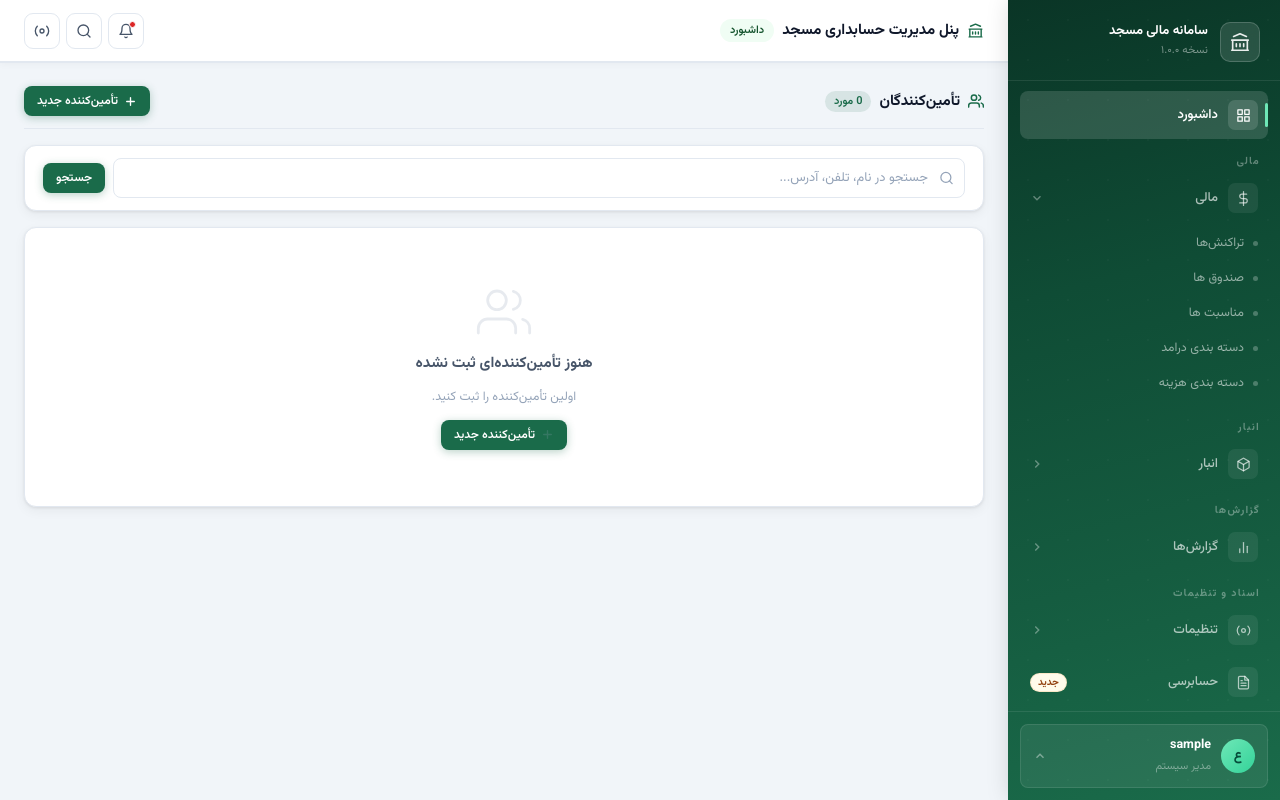
After one commit to mohammad-zavareh/MosqueProject, a Django app: page /inventory/supplier/ in a window 1280 px wide. The commit adds this page. Run offline with Django 5.2, Linux system fonts and the light colour scheme; the visitor is signed in with stand-in values (Sample User, id 1); data that the repository does not hold is empty.

Commit message:
Supplier views

```diff
--- a/MosqueProject/app_core/templates/base/sidebar.html
+++ b/MosqueProject/app_core/templates/base/sidebar.html
@@ -67,7 +67,7 @@
           <div class="sb-sub-inner">
             <a class="sb-sub-link" href="{% url 'inventory:transaction_list' %}">تراکنش ها</a>
             <a class="sb-sub-link" href="{% url 'inventory:item_list' %}">لیست کالاها</a>
-            <a class="sb-sub-link" href="#">تأمین‌کنندگان</a>
+            <a class="sb-sub-link" href="{% url 'inventory:supplier_list' %}">تأمین‌کنندگان</a>
           </div>
         </div>
       </div>
--- a/MosqueProject/app_inventory/forms.py
+++ b/MosqueProject/app_inventory/forms.py
@@ -149,3 +149,37 @@ class InventoryItemForm(forms.ModelForm):
         )
         self.fields["supplier"].empty_label = "— بدون تأمین‌کننده —"
         self.fields["supplier"].required    = False
+
+
+
+class SupplierForm(forms.ModelForm):
+    class Meta:
+        model  = Supplier
+        fields = ["name", "phone", "address"]
+        widgets = {
+            "name":    forms.TextInput(attrs={
+                           **_INPUT,
+                           "placeholder": "نام تأمین‌کننده",
+                       }),
+            "phone":   forms.TextInput(attrs={
+                           **_INPUT,
+                           "placeholder": "مثال: ۰۹۱۲۳۴۵۶۷۸۹",
+                       }),
+            "address": forms.Textarea(attrs={
+                           **_TEXTAREA,
+                           "placeholder": "آدرس (اختیاری)...",
+                       }),
+        }
+        labels = {
+            "name":    "نام تأمین‌کننده",
+            "phone":   "شماره تماس",
+            "address": "آدرس",
+        }
+        error_messages = {
+            "name": {"required": "نام تأمین‌کننده الزامی است."},
+        }
+
+    def __init__(self, *args, **kwargs):
+        super().__init__(*args, **kwargs)
+        self.fields["phone"].required   = False
+        self.fields["address"].required = False
--- /dev/null
+++ b/MosqueProject/app_inventory/templates/supplier_list.html
@@ -0,0 +1,234 @@
+{% extends "base/main.html" %}
+{% load static %}
+
+{% block title %}تأمین‌کنندگان{% endblock %}
+
+{% block extra_css %}
+<style>
+.search-wrap{position:relative;flex:1}
+.search-wrap svg{
+  position:absolute;top:50%;transform:translateY(-50%);
+  right:11px;pointer-events:none;color:var(--txt3);
+}
+.search-wrap input{padding-right:36px}
+
+.row-actions{display:flex;gap:4px;opacity:0;transition:opacity var(--t)}
+.tbl tbody tr:hover .row-actions{opacity:1}
+.row-dots{display:flex;color:var(--txt3)}
+.tbl tbody tr:hover .row-dots{display:none}
+
+.empty-state{
+  text-align:center;padding:56px 20px;
+  display:flex;flex-direction:column;align-items:center;gap:12px;
+}
+.empty-state svg{opacity:.22;color:var(--txt3)}
+.empty-state h3{font-size:15px;font-weight:700;color:var(--txt2)}
+.empty-state p{font-size:12.5px;color:var(--txt3);line-height:1.65}
+</style>
+{% endblock %}
+
+
+{% block content %}
+<div class="content">
+
+  {# ══ عنوان ══ #}
+  <div class="sec-title">
+    <svg width="16" height="16" viewBox="0 0 24 24" fill="none"
+         stroke="var(--p2)" stroke-width="2.2"
+         stroke-linecap="round" stroke-linejoin="round">
+      <path d="M17 21v-2a4 4 0 0 0-4-4H5a4 4 0 0 0-4 4v2"/>
+      <circle cx="9" cy="7" r="4"/>
+      <path d="M23 21v-2a4 4 0 0 0-3-3.87"/>
+      <path d="M16 3.13a4 4 0 0 1 0 7.75"/>
+    </svg>
+    تأمین‌کنندگان
+    <span class="sec-badge">{{ total }} مورد</span>
+    <div style="margin-right:auto">
+      <a href="{% url 'inventory:supplier_create' %}" class="btn btn-primary btn-sm">
+        <svg width="13" height="13" viewBox="0 0 24 24" fill="none"
+             stroke="currentColor" stroke-width="2.5" stroke-linecap="round">
+          <line x1="12" y1="5"  x2="12" y2="19"/>
+          <line x1="5"  y1="12" x2="19" y2="12"/>
+        </svg>
+        تأمین‌کننده جدید
+      </a>
+    </div>
+  </div>
+
+  {# ══ پیام‌ها ══ #}
+  {% for msg in messages %}
+  <div class="alert alert-{{ msg.tags }} mb-16">
+    <span class="alert-icon">
+      {% if "success" in msg.tags %}
+        <svg width="18" height="18" viewBox="0 0 24 24" fill="none" stroke="currentColor"
+             stroke-width="2.5" stroke-linecap="round" stroke-linejoin="round">
+          <path d="M22 11.08V12a10 10 0 1 1-5.93-9.14"/>
+          <polyline points="22 4 12 14.01 9 11.01"/>
+        </svg>
+      {% else %}
+        <svg width="18" height="18" viewBox="0 0 24 24" fill="none" stroke="currentColor"
+             stroke-width="2.5" stroke-linecap="round" stroke-linejoin="round">
+          <circle cx="12" cy="12" r="10"/>
+          <line x1="12" y1="8"  x2="12"    y2="12"/>
+          <line x1="12" y1="16" x2="12.01" y2="16"/>
+        </svg>
+      {% endif %}
+    </span>
+    <div class="alert-body"><div class="alert-txt">{{ msg }}</div></div>
+    <button class="alert-close" onclick="this.closest('.alert').remove()">
+      <svg width="14" height="14" viewBox="0 0 24 24" fill="none" stroke="currentColor"
+           stroke-width="2.5" stroke-linecap="round">
+        <line x1="18" y1="6"  x2="6"  y2="18"/>
+        <line x1="6"  y1="6"  x2="18" y2="18"/>
+      </svg>
+    </button>
+  </div>
+  {% endfor %}
+
+  {# ══ جستجو ══ #}
+  <div class="card mb-16" style="padding:12px 18px">
+    <form method="get" id="searchForm">
+      <div class="d-flex align-c gap-8 fw">
+        <div class="search-wrap">
+          <svg width="15" height="15" viewBox="0 0 24 24" fill="none"
+               stroke="currentColor" stroke-width="2"
+               stroke-linecap="round" stroke-linejoin="round">
+            <circle cx="11" cy="11" r="8"/>
+            <line x1="21" y1="21" x2="16.65" y2="16.65"/>
+          </svg>
+          <input type="text" name="q" id="searchInput"
+                 class="form-ctrl"
+                 placeholder="جستجو در نام، تلفن، آدرس..."
+                 value="{{ q }}">
+        </div>
+        <button type="submit" class="btn btn-primary btn-sm">جستجو</button>
+        {% if has_filters %}
+          <a href="{% url 'inventory:supplier_list' %}"
+             class="btn btn-ghost btn-sm">پاک‌سازی</a>
+        {% endif %}
+      </div>
+    </form>
+  </div>
+
+  {# ══ جدول ══ #}
+  <div class="card" style="padding:0;overflow:hidden">
+    {% if suppliers %}
+    <div class="tbl-wrap">
+      <table class="tbl">
+        <thead>
+          <tr>
+            <th style="width:46px">#</th>
+            <th>نام تأمین‌کننده</th>
+            <th>شماره تماس</th>
+            <th>آدرس</th>
+            <th>تعداد کالا</th>
+            <th style="width:70px">عملیات</th>
+          </tr>
+        </thead>
+        <tbody>
+          {% for sup in suppliers %}
+          <tr>
+            <td class="text-muted fs-12">{{ forloop.counter }}</td>
+
+            <td><span class="td-main">{{ sup.name }}</span></td>
+
+            <td class="fs-12">
+              {% if sup.phone %}
+                <a href="tel:{{ sup.phone }}"
+                   style="color:var(--p2);text-decoration:none;font-weight:600">
+                  {{ sup.phone }}
+                </a>
+              {% else %}
+                <span class="text-muted">—</span>
+              {% endif %}
+            </td>
+
+            <td class="text-muted fs-12">
+              {{ sup.address|truncatechars:60|default:"—" }}
+            </td>
+
+            <td>
+              {% if sup.item_count %}
+                <span class="badge bdg-blue">{{ sup.item_count }} کالا</span>
+              {% else %}
+                <span class="text-muted fs-12">—</span>
+              {% endif %}
+            </td>
+
+            <td>
+              <div class="row-actions">
+                <a href="{% url 'inventory:supplier_update' pk=sup.pk %}"
+                   class="btn btn-ghost btn-sq" title="ویرایش">
+                  <svg width="13" height="13" viewBox="0 0 24 24" fill="none"
+                       stroke="currentColor" stroke-width="2.2"
+                       stroke-linecap="round" stroke-linejoin="round">
+                    <path d="M11 4H4a2 2 0 0 0-2 2v14a2 2 0 0 0 2 2h14a2 2 0 0 0 2-2v-7"/>
+                    <path d="M18.5 2.5a2.121 2.121 0 0 1 3 3L12 15l-4 1 1-4z"/>
+                  </svg>
+                </a>
+              </div>
+              <div class="row-dots">
+                <svg width="14" height="14" viewBox="0 0 24 24" fill="none"
+                     stroke="currentColor" stroke-width="2.5" stroke-linecap="round">
+                  <circle cx="5"  cy="12" r="1"/>
+                  <circle cx="12" cy="12" r="1"/>
+                  <circle cx="19" cy="12" r="1"/>
+                </svg>
+              </div>
+            </td>
+          </tr>
+          {% endfor %}
+        </tbody>
+      </table>
+    </div>
+
+    {% else %}
+    <div class="empty-state">
+      <svg width="56" height="56" viewBox="0 0 24 24" fill="none"
+           stroke="currentColor" stroke-width="1.2"
+           stroke-linecap="round" stroke-linejoin="round">
+        <path d="M17 21v-2a4 4 0 0 0-4-4H5a4 4 0 0 0-4 4v2"/>
+        <circle cx="9" cy="7" r="4"/>
+        <path d="M23 21v-2a4 4 0 0 0-3-3.87"/>
+        <path d="M16 3.13a4 4 0 0 1 0 7.75"/>
+      </svg>
+      {% if has_filters %}
+        <h3>نتیجه‌ای یافت نشد</h3>
+        <p>هیچ تأمین‌کننده‌ای با عبارت «{{ q }}» پیدا نشد.</p>
+        <a href="{% url 'inventory:supplier_list' %}"
+           class="btn btn-outline btn-sm">پاک‌سازی جستجو</a>
+      {% else %}
+        <h3>هنوز تأمین‌کننده‌ای ثبت نشده</h3>
+        <p>اولین تأمین‌کننده را ثبت کنید.</p>
+        <a href="{% url 'inventory:supplier_create' %}"
+           class="btn btn-primary btn-sm">
+          <svg width="13" height="13" viewBox="0 0 24 24" fill="none"
+               stroke="currentColor" stroke-width="2.5" stroke-linecap="round">
+            <line x1="12" y1="5"  x2="12" y2="19"/>
+            <line x1="5"  y1="12" x2="19" y2="12"/>
+          </svg>
+          تأمین‌کننده جدید
+        </a>
+      {% endif %}
+    </div>
+    {% endif %}
+  </div>
+
+</div>
+{% endblock %}
+
+
+{% block extra_js %}
+<script>
+var searchInput = document.getElementById('searchInput');
+if (searchInput) {
+  var debounce;
+  searchInput.addEventListener('input', function () {
+    clearTimeout(debounce);
+    debounce = setTimeout(function () {
+      document.getElementById('searchForm').submit();
+    }, 450);
+  });
+}
+</script>
+{% endblock %}
--- a/MosqueProject/app_inventory/urls.py
+++ b/MosqueProject/app_inventory/urls.py
@@ -28,4 +28,19 @@ urlpatterns = [
     path("item/<int:pk>/edit/",
          views.InventoryItemUpdateView.as_view(),
          name="item_update"),
+    path(
+        "supplier/",
+        views.SupplierListView.as_view(),
+        name="supplier_list",
+    ),
+    path(
+        "supplier/create/",
+        views.SupplierCreateView.as_view(),
+        name="supplier_create",
+    ),
+    path(
+        "supplier/<int:pk>/edit/",
+        views.SupplierUpdateView.as_view(),
+        name="supplier_update",
+    ),
 ]
--- a/MosqueProject/app_inventory/views.py
+++ b/MosqueProject/app_inventory/views.py
@@ -1,11 +1,11 @@
 from django.contrib import messages
 from django.contrib.auth.mixins import LoginRequiredMixin
-from django.db.models import Q, Sum
+from django.db.models import Q, Sum, Count
 from django.shortcuts import get_object_or_404, redirect
 from django.views.generic import TemplateView
 
-from .forms import InventoryTransactionForm, InventoryItemForm
-from .models import InventoryTransaction, InventoryItem, InventoryCategory
+from .forms import InventoryTransactionForm, InventoryItemForm, SupplierForm
+from .models import InventoryTransaction, InventoryItem, InventoryCategory, Supplier
 
 
 # ══════════════════════════════════════════════════════════════
@@ -270,3 +270,87 @@ class InventoryItemUpdateView(LoginRequiredMixin, TemplateView):
             messages.success(request, f"کالای «{updated.name}» با موفقیت ویرایش شد.")
             return redirect("inventory:item_list")
         return self.render_to_response(self._ctx(form, obj))
+
+
+
+
+
+class SupplierListView(LoginRequiredMixin, TemplateView):
+    template_name = "supplier_list.html"
+
+    def get(self, request, *args, **kwargs):
+        q  = request.GET.get("q", "").strip()
+        qs = Supplier.objects.filter(is_deleted=False)
+
+        if q:
+            qs = qs.filter(
+                Q(name__icontains=q)
+                | Q(phone__icontains=q)
+                | Q(address__icontains=q)
+            )
+
+        qs = qs.annotate(
+            item_count=Count("items", filter=Q(items__is_deleted=False))
+        ).order_by("name")
+
+        ctx = {
+            "suppliers":   qs,
+            "total":       qs.count(),
+            "q":           q,
+            "has_filters": bool(q),
+        }
+        return self.render_to_response(ctx)
+
+
+class SupplierCreateView(LoginRequiredMixin, TemplateView):
+    template_name = "supplier_form.html"
+
+    def _ctx(self, form, instance=None):
+        return {"form": form, "instance": instance}
+
+    def get(self, request, *args, **kwargs):
+        return self.render_to_response(self._ctx(SupplierForm()))
+
+    def post(self, request, *args, **kwargs):
+        form = SupplierForm(request.POST)
+        if form.is_valid():
+            obj = form.save(commit=False)
+            obj.created_by = request.user
+            obj.updated_by = request.user
+            obj.save()
+            messages.success(
+                request,
+                f"تأمین‌کننده «{obj.name}» با موفقیت ایجاد شد.",
+            )
+            return redirect("inventory:supplier_list")
+        return self.render_to_response(self._ctx(form))
+
+
+class SupplierUpdateView(LoginRequiredMixin, TemplateView):
+    template_name = "supplier_form.html"
+
+    def _get_obj(self, pk):
+        return get_object_or_404(Supplier, pk=pk, is_deleted=False)
+
+    def _ctx(self, form, instance):
+        return {"form": form, "instance": instance}
+
+    def get(self, request, pk, *args, **kwargs):
+        obj = self._get_obj(pk)
+        return self.render_to_response(
+            self._ctx(SupplierForm(instance=obj), obj)
+        )
+
+    def post(self, request, pk, *args, **kwargs):
+        obj  = self._get_obj(pk)
+        form = SupplierForm(request.POST, instance=obj)
+        if form.is_valid():
+            updated = form.save(commit=False)
+            updated.updated_by = request.user
+            updated.save()
+            messages.success(
+                request,
+                f"تأمین‌کننده «{updated.name}» با موفقیت ویرایش شد.",
+            )
+            return redirect("inventory:supplier_list")
+        return self.render_to_response(self._ctx(form, obj))
```
Also changed, not shown: MosqueProject/app_inventory/templates/supplier_form.html (added, +214 -0 lines).
